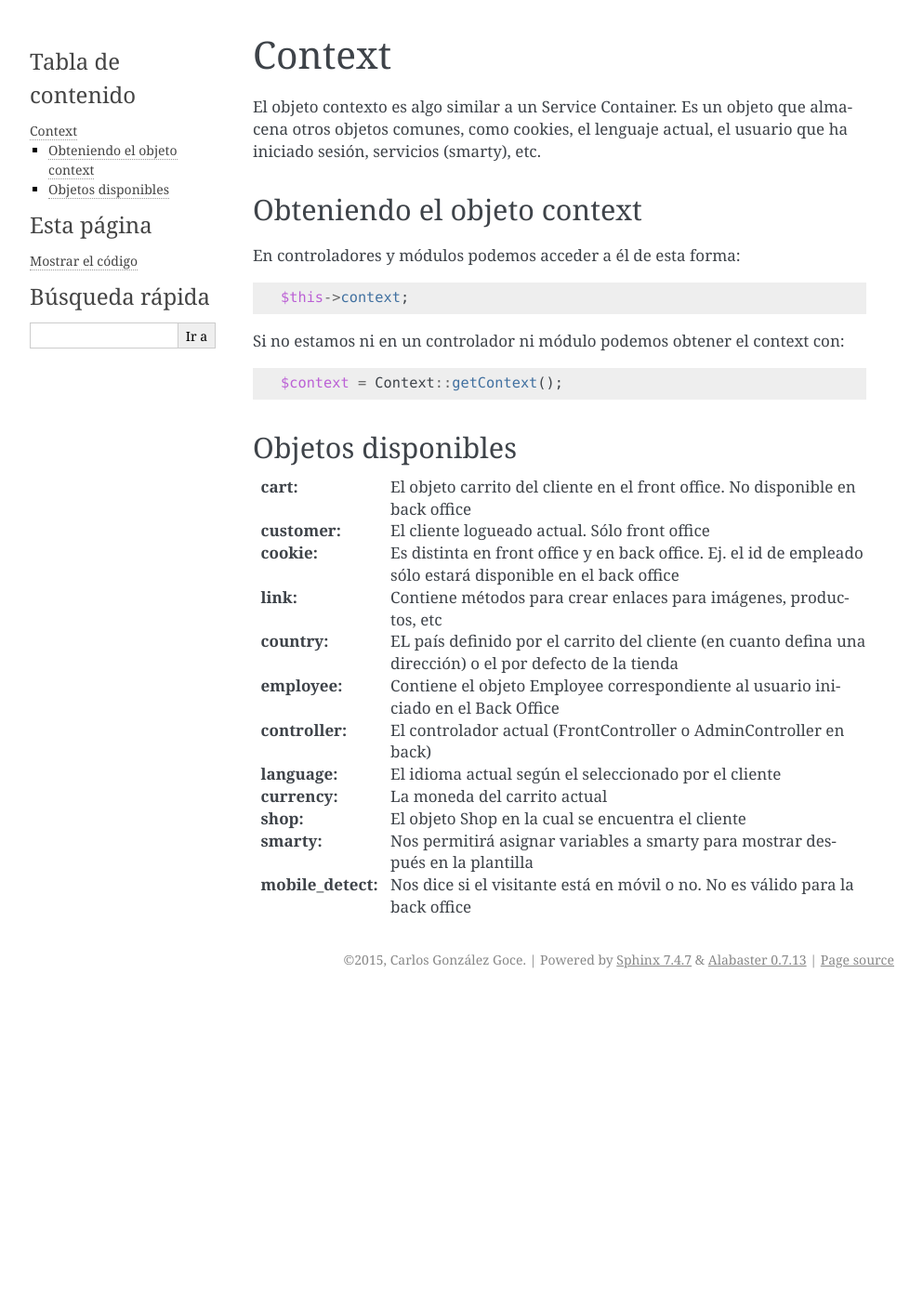
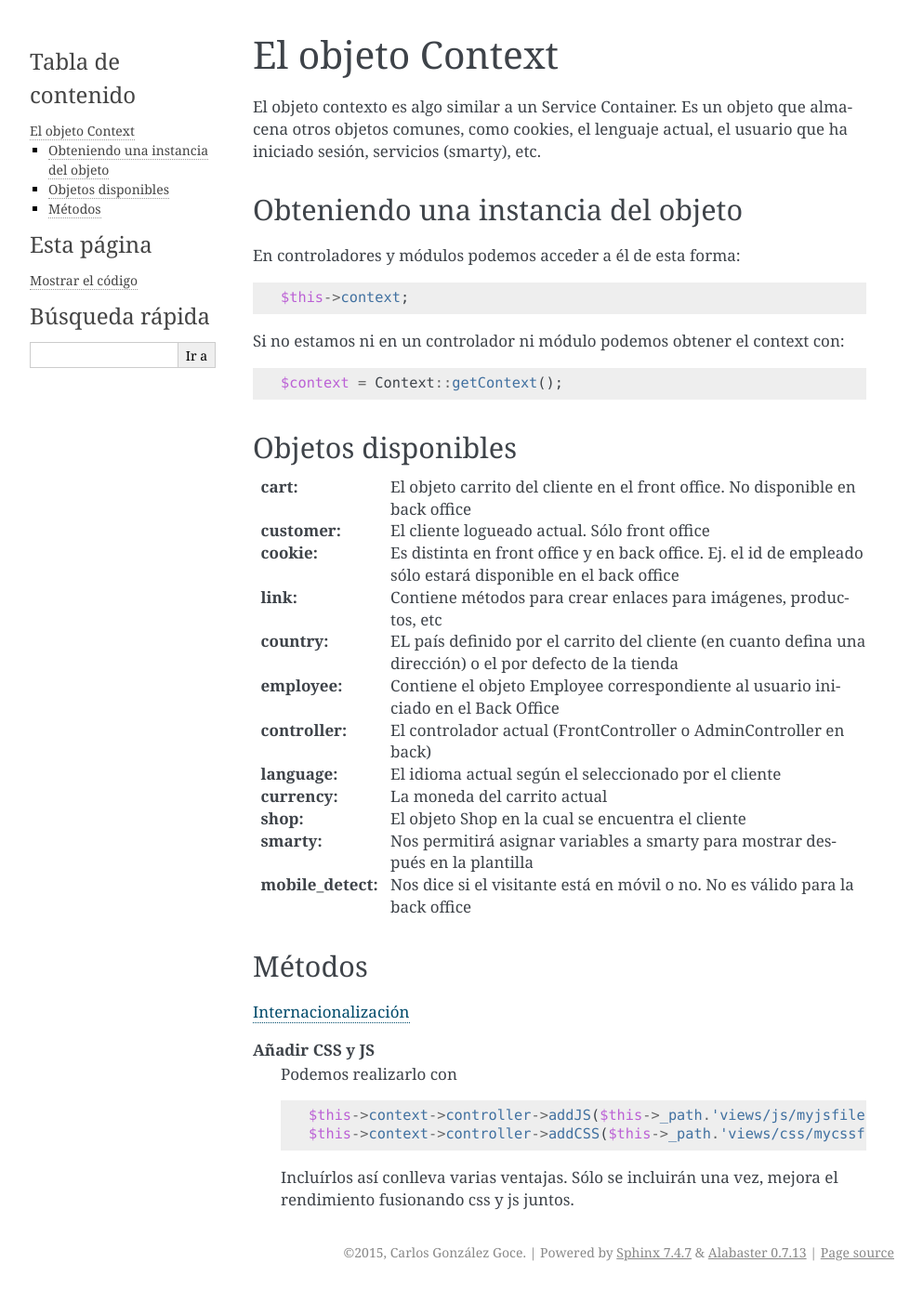
Before and after one commit to carlosgoce/proactive-learning, a Sphinx documentation site: the page built from docs/php/prestashop/context.rst, in a window 1280 px wide. Shown: the whole page at 93% size, without its empty margins (148-1141 px from the left). Built offline with Sphinx 7.4.7, drawn with Linux system fonts in a browser that asks for light colours; before the commit the page ends 1072 px from its top, so only the background shows below that.

```diff
--- a/docs/php/prestashop/context.rst
+++ b/docs/php/prestashop/context.rst
@@ -1,12 +1,12 @@
-Context
-=======
+El objeto Context
+=================
 
 El objeto contexto es algo similar a un Service Container. Es un objeto que almacena otros objetos comunes,
 como cookies, el lenguaje actual, el usuario que ha iniciado sesión, servicios (smarty), etc.
 
 
-Obteniendo el objeto context
-############################
+Obteniendo una instancia del objeto
+###################################
 
 En controladores y módulos podemos acceder a él de esta forma:
 
@@ -37,3 +37,20 @@ Objetos disponibles
 :shop: El objeto Shop en la cual se encuentra el cliente
 :smarty: Nos permitirá asignar variables a smarty para mostrar después en la plantilla
 :mobile_detect: Nos dice si el visitante está en móvil o no. No es válido para la back office
+
+
+Métodos
+#########
+
+:doc:`internacionalizacion`
+
+**Añadir CSS y JS**
+    Podemos realizarlo con
+
+    .. code-block:: php
+
+      $this->context->controller->addJS($this->_path.'views/js/myjsfile.js');
+      $this->context->controller->addCSS($this->_path.'views/css/mycssfile.css');
+
+
+    Incluírlos así conlleva varias ventajas. Sólo se incluirán una vez, mejora el rendimiento fusionando css y js juntos.
--- a/docs/php/prestashop/index.rst
+++ b/docs/php/prestashop/index.rst
@@ -12,6 +12,7 @@ Contents:
    context
    database
    helpers
+   internacionalizacion
    modules
    smarty
 
```
Also changed, not shown: docs/php/prestashop/internacionalizacion.rst (added, +22 -0 lines), docs/php/prestashop/modules.rst (+13 -0 lines).
